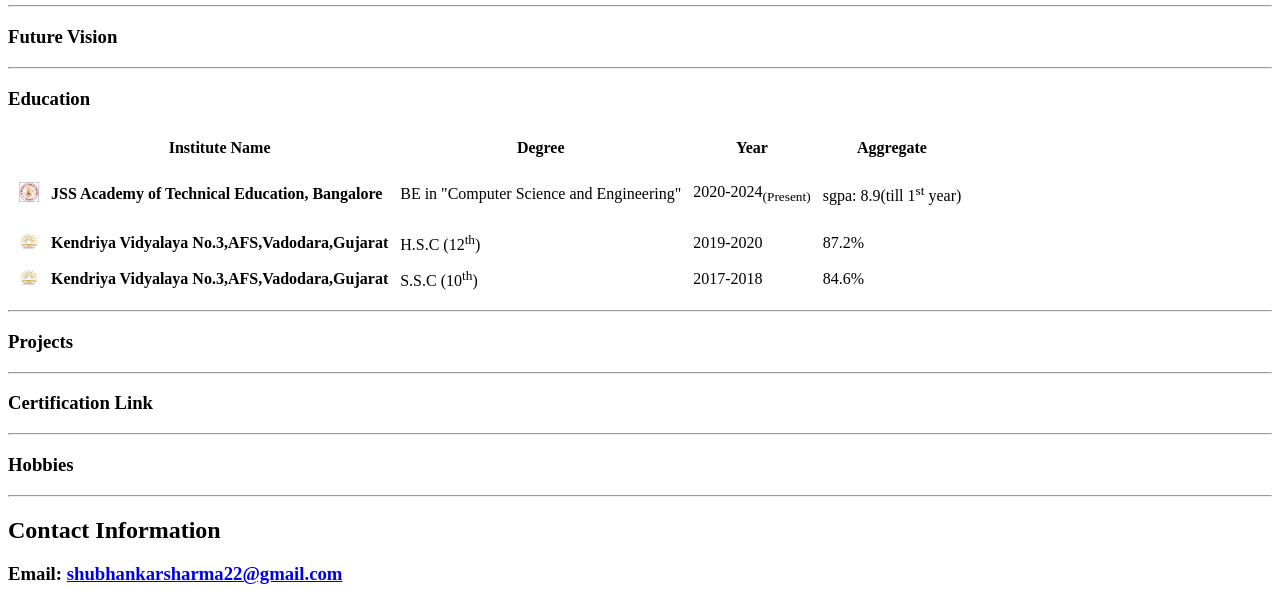
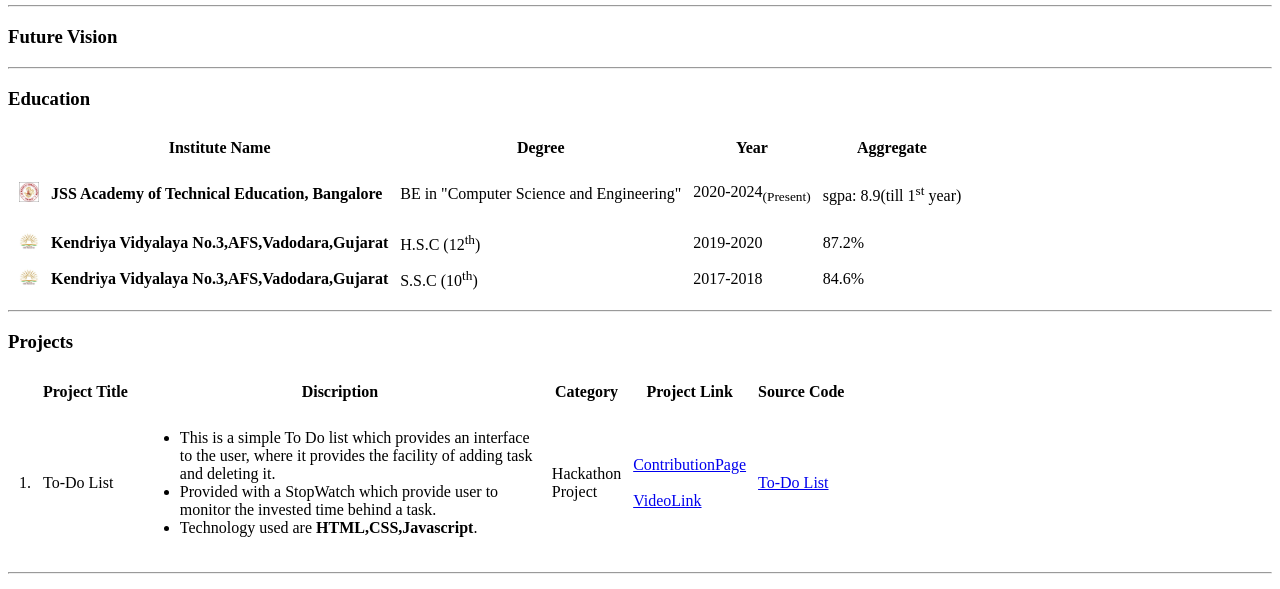
Before and after one commit to shubhankarsharma876/Portfolio, a plain HTML site: page index.html in a window 1280 px wide. Shown: the part 506-1095 px from the top of the page. Drawn offline with Linux system fonts and the light colour scheme.

Commit message:
Added first project in project column

```diff
--- a/index.html
+++ b/index.html
@@ -125,6 +125,33 @@
     <hr>
     <!---------------Projects------------>
     <h3>Projects</h3>
+    <table cellspacing="10">
+        <tr>
+            <th></th>
+            <th>Project Title</th>
+            <th style="width:400px;">Discription</th>
+            <th style="width: 10px;">Category</th>
+            <th>Project Link</th>
+            <th>Source Code</th>
+        </tr>
+        <tr>
+            <td>1.</td>
+            <td>To-Do List</td>
+            <td>
+                <ul>
+                    <li>This is a simple To Do list which provides an interface to the user, where it provides the facility of adding task and deleting it.</li>
+                    <li>Provided with a StopWatch which provide user to monitor the invested time behind a task.</li>
+                    <li>Technology used are <strong>HTML,CSS,Javascript</strong>.</li>
+                </ul>
+            </td>
+            <td>Hackathon Project</td>
+            <td><a href="https://shubhankarsharma876.github.io/HackThisFall2.0Project/" target="blank">ContributionPage</a><br>
+                <br>
+                <a href="https://vimeo.com/638135700" target="blank">VideoLink</a>
+            </td>
+            <td><a href="https://github.com/shubhankarsharma876/HackThisFall2.0Project" target="blank">To-Do List</a></td>
+        </tr>
+    </table>
     <hr>
     <!---------------Certification Link-->
     <h3>Certification Link</h3>
```
Also changed, not shown: 1 other file.
